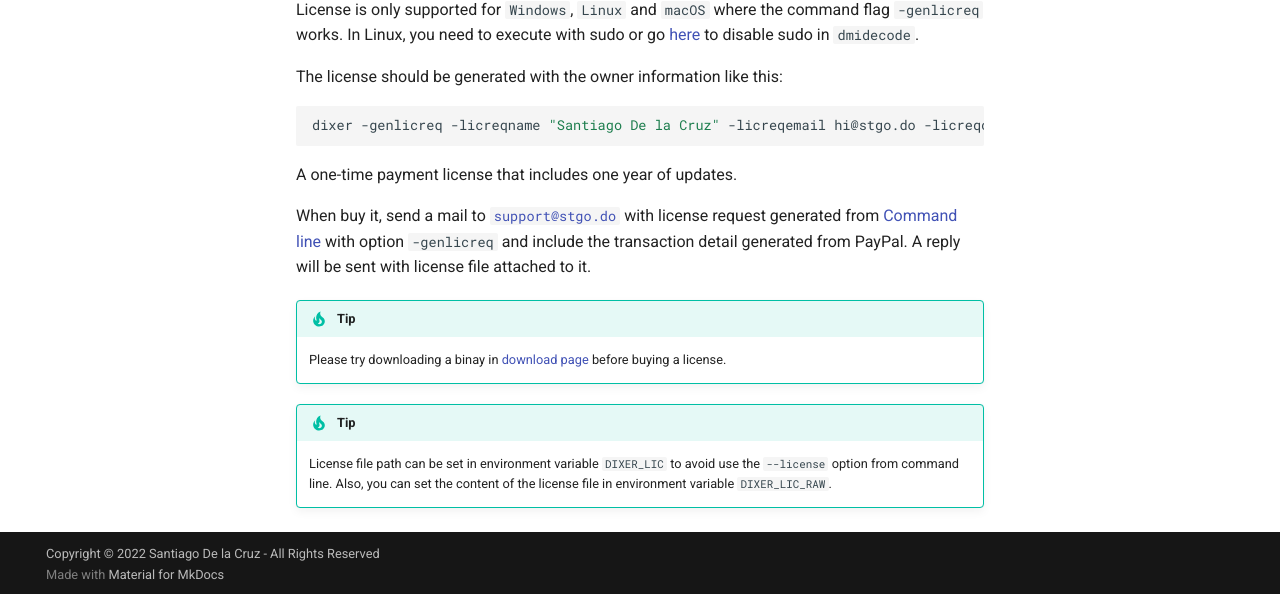
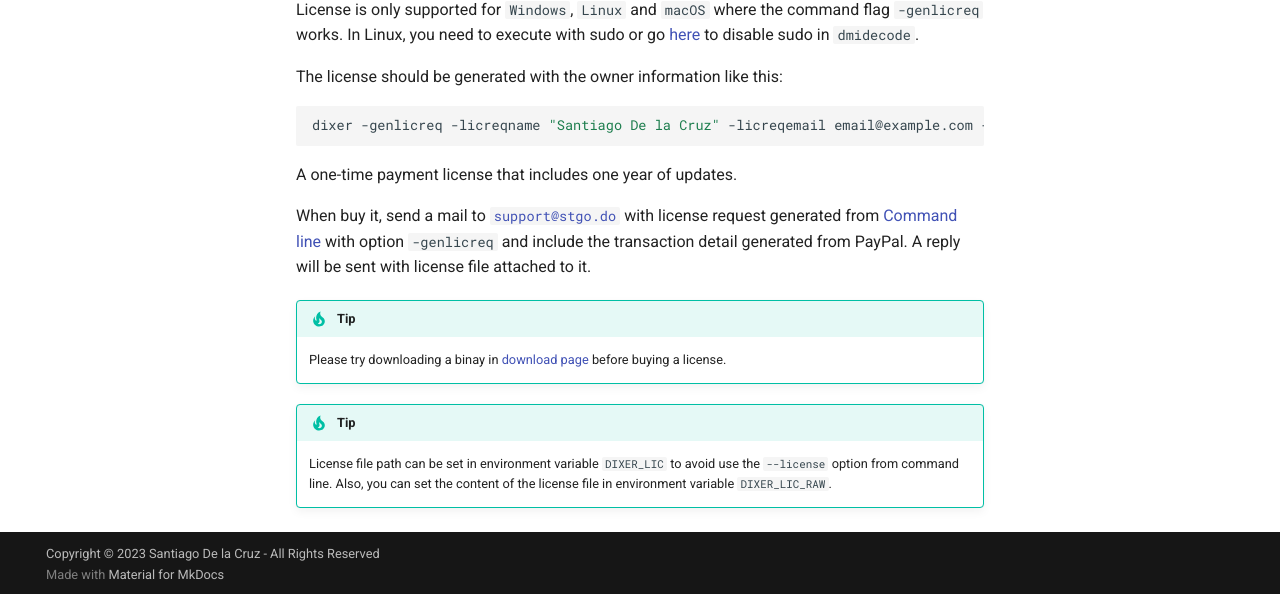
Before and after one commit to Dixer-ETL/dixer-docs, an MkDocs documentation site: the page built from docs/Pricing.md, in a window 1280 px wide and 1242 px high. Shown: the part 645-1239 px from the top of the window. Built offline with MkDocs 1.6.1 and Material for MkDocs 9.7.7, drawn with Linux system fonts in a browser that asks for light colours; comment, search, counter and statistics services are not loaded.

Commit message:
minimal changes

````diff
--- a/docs/Pricing.md
+++ b/docs/Pricing.md
@@ -17,7 +17,7 @@ License is only supported for `Windows`, `Linux` and `macOS` where the command f
 The license should be generated with the owner information like this:
 
 ```bash
-dixer -genlicreq -licreqname "Santiago De la Cruz" -licreqemail hi@stgo.do -licreqcompany "My cool company name" -licrequrl https://stgo.do
+dixer -genlicreq -licreqname "Santiago De la Cruz" -licreqemail email@example.com -licreqcompany "My cool company name" -licrequrl https://stgo.do
 ```
 
 A one-time payment license that includes one year of updates.
--- a/mkdocs.yml
+++ b/mkdocs.yml
@@ -4,7 +4,7 @@ repo_name: Dixer-ETL/dixer-docs
 repo_url: https://github.com/Dixer-ETL/dixer-docs
 edit_uri: blob/master/docs/
 site_url: https://dixer.stgo.do
-copyright: Copyright © 2022 Santiago De la Cruz - All Rights Reserved
+copyright: Copyright © 2023 Santiago De la Cruz - All Rights Reserved
 
 # Ignore warnings relative path when build
 nav:
````
